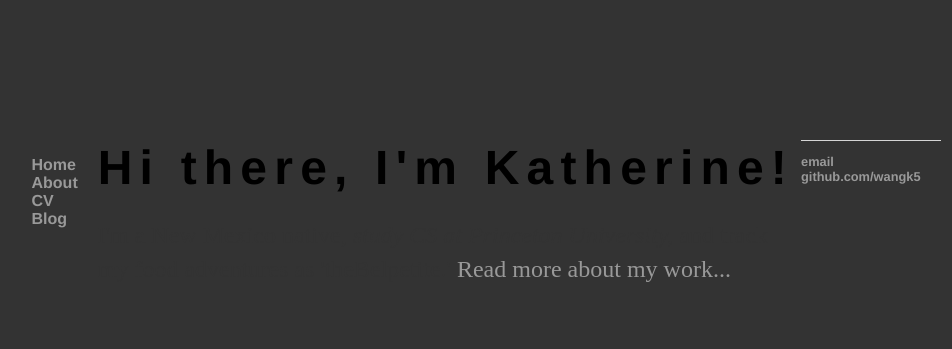
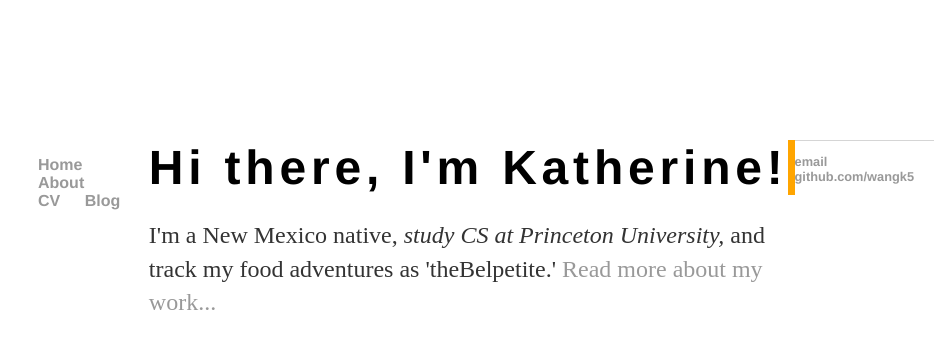
Before and after one commit to wangk5/wangk5.github.io, a Jekyll site: the page built from index.html, in a window 1280 px wide. Shown: the top 349 px of the page, without its empty margins (154-1106 px from the left). Built offline with Jekyll 4.4.1, drawn with Linux system fonts in a browser that asks for light colours.

Commit message:
Update main.css

```diff
--- a/css/main.css
+++ b/css/main.css
@@ -45,7 +45,7 @@
 
 /* GLOBAL STYLES */
 body {
-  background: #333;
+  background: #FFFFFF;
   padding-top: 5em;
   display: flex;
   justify-content: center;
@@ -59,10 +59,10 @@
   border-right: .15em solid black; /* The typwriter cursor */
   white-space: nowrap; /* Keeps the content on a single line */
   margin: 0 auto; /* Gives that scrolling effect as the typing happens */
-  letter-spacing: .15em; /* Adjust as needed */
+  letter-spacing: .10em; /* Adjust as needed */
   animation:
-    typing 3.5s steps(30, end),
-    blink-caret .5s step-end infinite;
+    typing 4.5s steps(30, end),
+    blink-caret .7s step-end infinite;
 }
 
 /* The typing effect */
```
